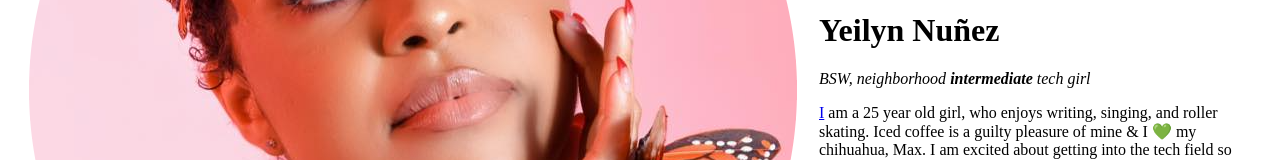
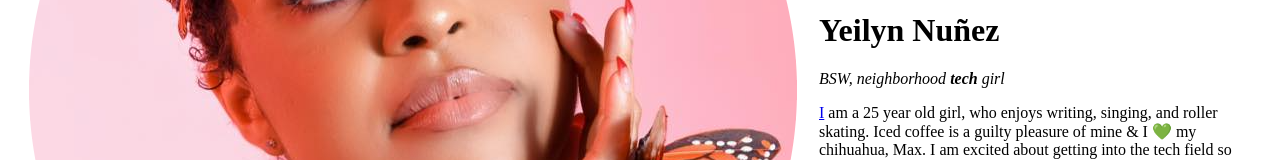
Before and after one commit to yeilynn/cv, a plain HTML site: page index.html in a window 1280 px wide. Shown: the part 323-483 px from the top of the page. Drawn offline with Linux system fonts and the light colour scheme.

Commit message:
removed a word

```diff
--- a/index.html
+++ b/index.html
@@ -11,7 +11,7 @@
     <tr>
       <td><img src="images/Yeilyn-modified.png" alt="yeilyn profile picture"></td>
       <td><h1>Yeilyn Nuñez</h1>
-      <p><em>BSW, neighborhood <strong>intermediate</strong> tech girl</em></p>
+      <p><em>BSW, neighborhood <strong>tech</strong> girl</em></p>
       <p><a href="https://www.instagram.com/yeilynn/">I</a> am a 25 year old girl, who enjoys writing, singing, and roller skating.
       Iced coffee is a guilty pleasure of mine & I 💚 my chihuahua, Max. I am
     excited about getting into the tech field so <em>welcome</em> to my journey.</p></td>
```
